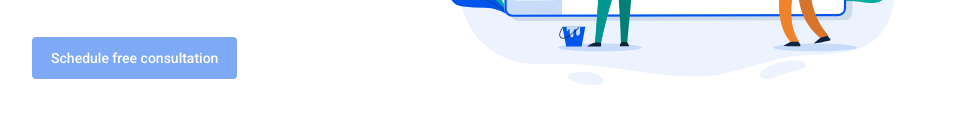
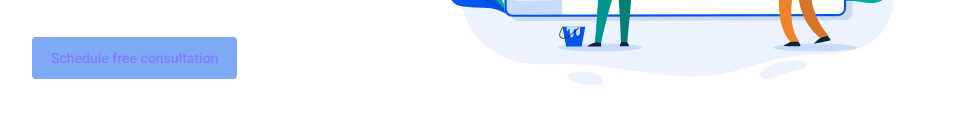
Before and after one commit to WebHeroSchool/2modyl_newProject, a plain HTML site: page index.html in a window 1280 px wide. In both pictures the pointer is over the link "Schedule free consultation". Shown: the part 545-668 px from the top of the page, without its empty margins (171-1134 px from the left). Drawn offline with Linux system fonts and the light colour scheme.

Commit message:
Update style.css

```diff
--- a/style.css
+++ b/style.css
@@ -114,6 +114,7 @@ padding: 112px 63% 160px 3px;
     margin-block-start: 1.1vw
 }
 .main__button:hover {
+	color:#0000FF;
  opacity: 0.5;
 }
 .main__button {
```
